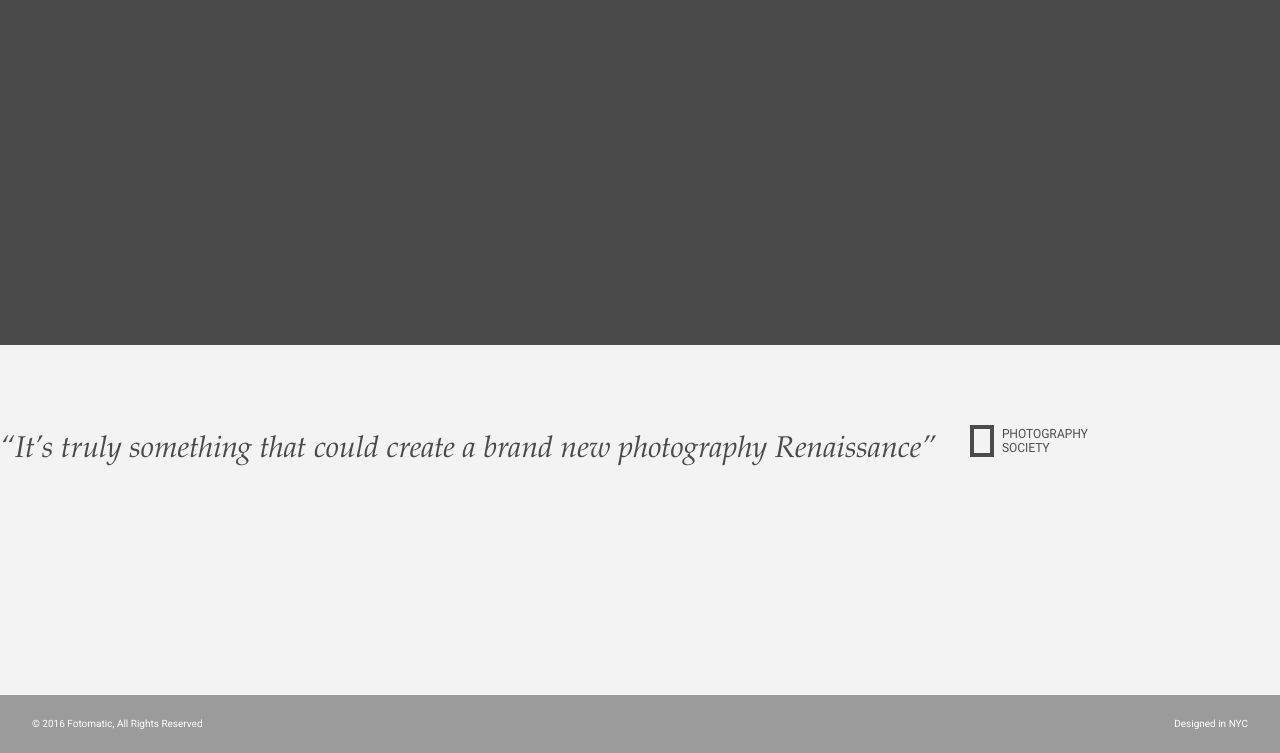
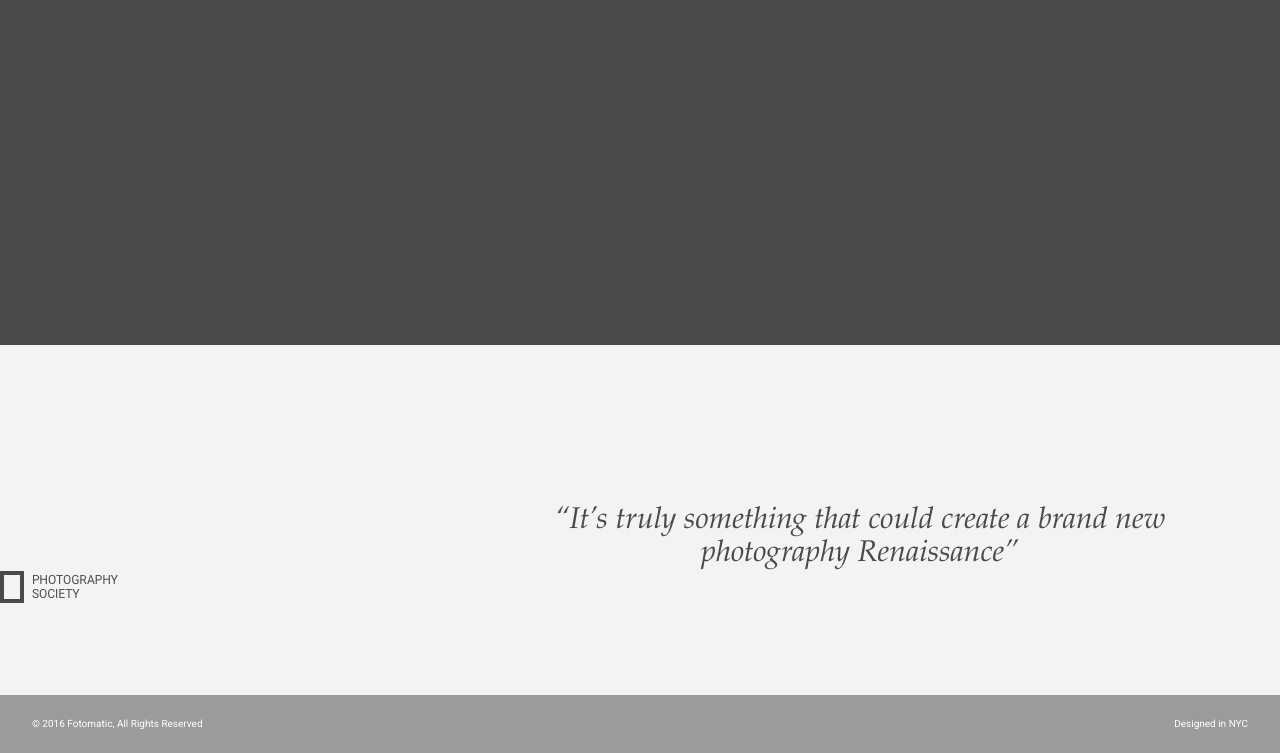
Before and after one commit to PurpleandGreen/capstonefotomatic, a plain HTML site: page index.html in a window 1280 px wide. Shown: the part 2066-2819 px from the top of the page. Drawn offline with Linux system fonts and the light colour scheme; a web font is replaced by a local one.

Commit message:
final commit

```diff
--- a/resources/css/style.css
+++ b/resources/css/style.css
@@ -328,7 +328,6 @@ header .mobile {
   justify-content: center;
   align-items: center;
   position: absolute;
-  margin-top: 64px;
   padding: 0 auto;
 }
 
@@ -392,26 +391,35 @@ header .mobile {
 /* Quotes Section */
 
 #quotes-section {
+  display: flex;
   background-color: #f3f3f3;
 }
 
 #quotes-section .contentcenter {
   display: block;
-  align-items: center;
   padding: 5rem 0;
   height: 190px;
+  width: 100%;
 }
 
 #quotes-section .quote {
+  display: inline-block;
+  margin-top: 80px;
   padding-right: 1.875rem;
   font-family: "Palatino", serif;
   font-size: 1.875rem;
   line-height: 1.1;
   font-style: italic;
   color: #4a4a4a;
+  text-align: center;
+  width: 0 auto;
+  height: auto;
+  margin-right: 30px;
+  margin-left: 500px;
 }
 
 #quotes-section quote-citation {
+  display:inline-block;
   height: 1.875rem;
 }
 
```
